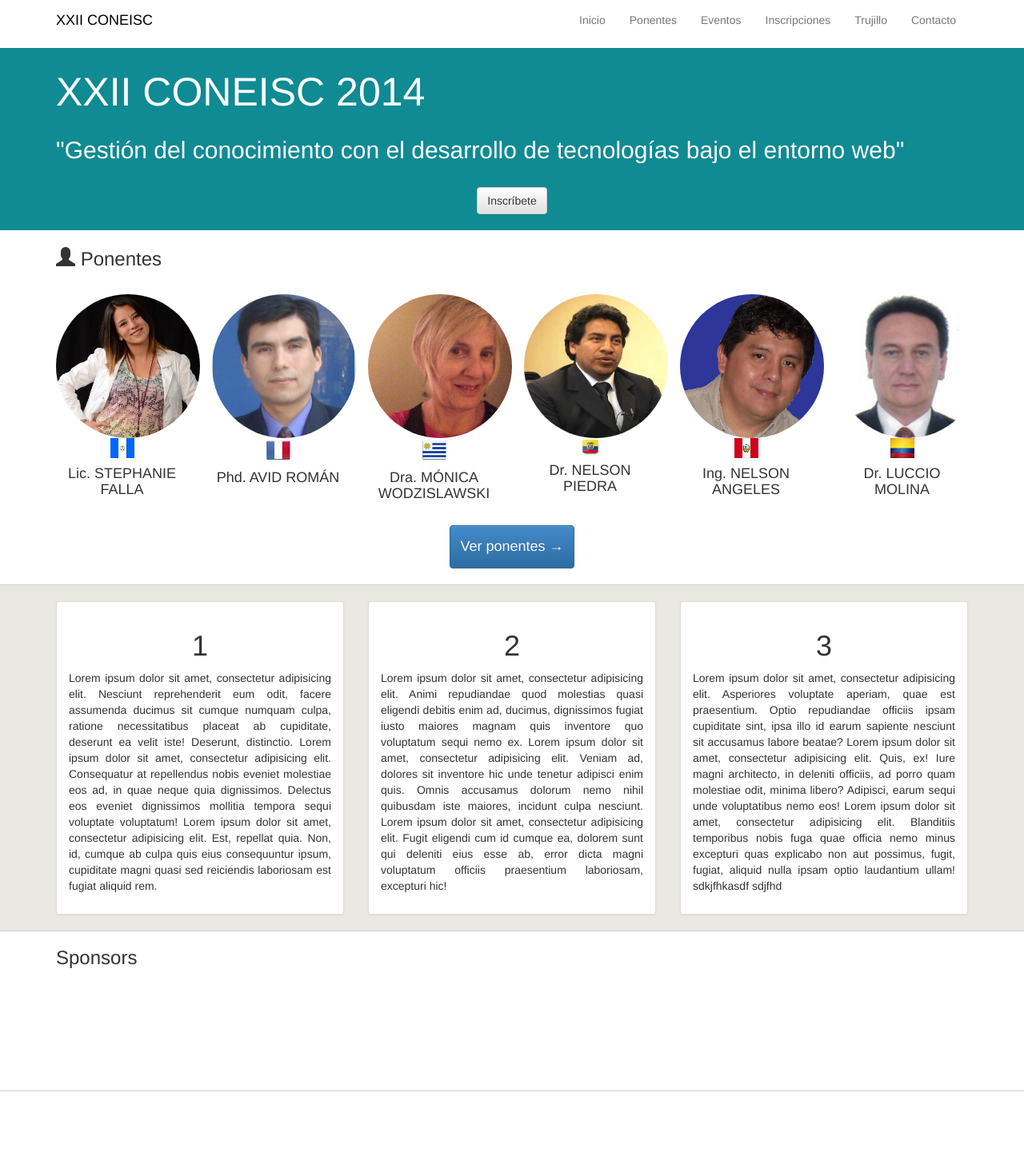
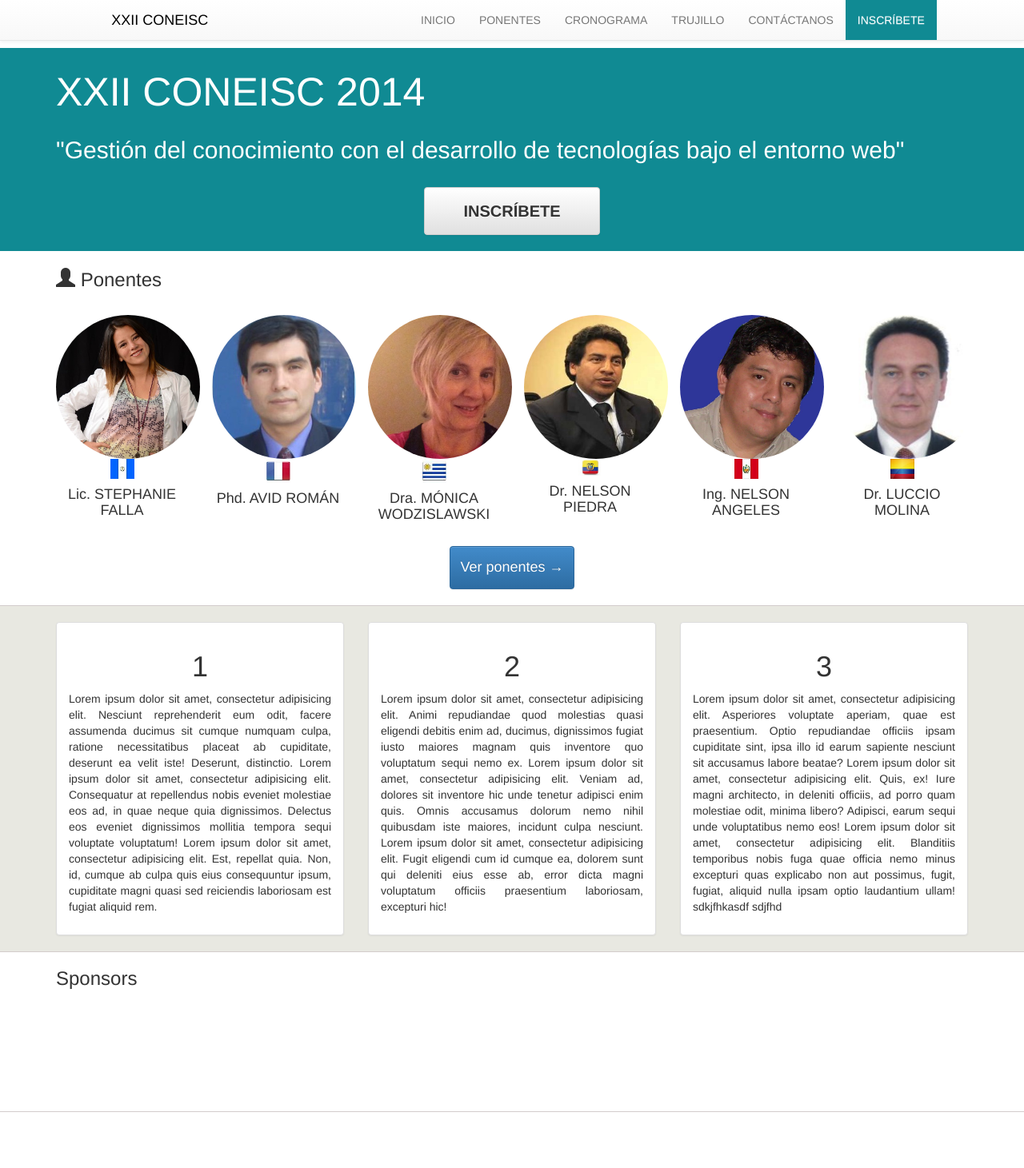
Before and after one commit to jhonazsh/coneisc, a PHP site: page / in a window 1280 px wide. Shown: the top 1461 px of the page at 80% size. Run offline with PHP 8.4, Linux system fonts and the light colour scheme.

Commit message:
actualizacion cesar

```diff
--- a/css/webplatform.css
+++ b/css/webplatform.css
@@ -41,14 +41,18 @@ body
 .titulo{
 	color: #000;
 }
-.titulo:hover{
-	color: #108A93;
-}
 .opciones>li>a{
 	color: #777;
 }
-.opciones>li>a:hover{
-	background-color: #FFF;
+.resaltar{
+	background-color: #108A93;
+}
+.resaltar:hover{
+	background-color: #11A0AA;
+}
+.boton-menu:hover{
+	background-color: #108A93;
+	border-radius: 8px;
 	color: #000;
 }
 .contenedor{
@@ -62,6 +66,16 @@ body
 }
 .centrar{
 	text-align: center;
+}
+.letra-blanca{
+	color: white;
+}
+.boton-insc{
+	padding: 10px;
+	width: 220px;
+	height: 60px;
+	font-weight: bold;
+	font-size: 20px;
 }
 /*FIN CESAR*/
 
@@ -85,5 +99,3 @@ body
 }
 
 /*ponentes....**********/
-
->>>>>>> 6b317fc4691094ba5a2a55b42fdda084bde5f3ca
--- a/index.html
+++ b/index.html
@@ -12,29 +12,51 @@
 </head>
 <body>
 	<!--CESAR-->
-	<div class="navbar navbar-fixed-top" role="navigation">
-	    <div class="container">
+	<nav class="navbar navbar-default navbar-fixed-top" role="navigation">
+        <div class="row ">
+            <div class=" col-ms-12 col-md-offset-1 col-md-10">
+                <div class="container-fluid">
+                <!-- Brand and toggle get grouped for better mobile display -->
                     <div class="navbar-header">
-	            <button type="button" class="navbar-toggle colornegro" data-toggle="collapse" data-target=".navbar-collapse">
+                        <a class="navbar-brand " href="index.html"><span class="titulo">XXII CONEISC</span></a>
+                        <button type="button" class="navbar-toggle" data-toggle="collapse" data-target=".navbar-bootsnipp-collapse">
                             <span class="sr-only">Toggle navigation</span>
                             <span class="icon-bar"></span>
                             <span class="icon-bar"></span>
                             <span class="icon-bar"></span>
                         </button>
-	            <a class="navbar-brand titulo" href="{% url 'home:home' %}">XXII CONEISC</a>
                     </div>
-	        <div class="collapse navbar-collapse">
-	            <ul class="nav navbar-nav pull-right opciones">
-	                <li><a href="{% url 'login' %}">Inicio</a></li>
-	                <li><a href="#">Ponentes</a></li>
-	                <li><a href="#">Eventos</a></li>
-	                <li><a href="#">Inscripciones</a></li>
-	                <li><a href="#">Trujillo</a></li>
-	                <li><a href="#">Contacto</a></li>
+                        <!-- Collect the nav links, forms, and other content for toggling -->
+                    <div class="collapse navbar-collapse navbar-bootsnipp-collapse">
+                        <ul class="nav navbar-nav navbar-right opciones">
+                            <li class="">
+                                <a class="" href="index.html">INICIO</a>
+                            </li>
+                            <li class="divider"></li>
+                            <li class="">
+                                <a class="" href="ponentes.html">PONENTES</a>
+                            </li>
+                            <li class="divider"></li>
+                            <li class="">
+                                <a class="" href="cronograma.html">CRONOGRAMA</a>
+                            </li>
+                            <li class="">
+                                <a class="" href="cronograma.html">TRUJILLO</a>
+                            </li>
+                            <li class="divider"></li>
+                            <li class="">
+                                <a class="" href="contactanos.html">CONTÁCTANOS</a>
+                            </li>
+                            <li class="divider"></li>
+                            <li class="resaltar">
+                                <a class="" href="#"><span class="letra-blanca">INSCRÍBETE</span></a>
+                           	</li>
 	                    </ul>
+	                </div><!-- /.navbar-collapse -->
 		        </div>
             </div>
         </div>
+	</nav>
 	<div class="contenedor">
 		<div class="container">
 			<div class="row">
@@ -42,7 +64,7 @@
 					<span class="titulo-2">XXII CONEISC 2014</span>
 					<h2>"Gestión del conocimiento con el desarrollo de tecnologías bajo el entorno web"</h2>
 					<br>
-					<div class="centrar"><button type="button" class="btn btn-default">Inscríbete</button></div>
+					<div class="centrar"><button type="button" class="btn btn-default boton-insc">INSCRÍBETE</button></div>
 				</div>
 			</div>
 		</div>
```
Lines whose indentation alone changed are shown as unchanged.
